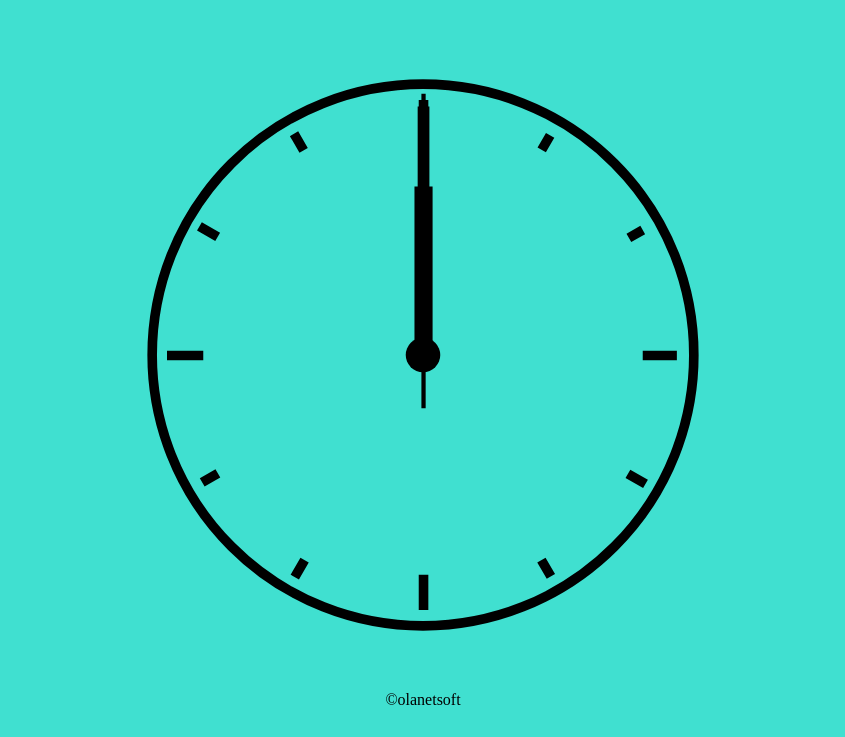
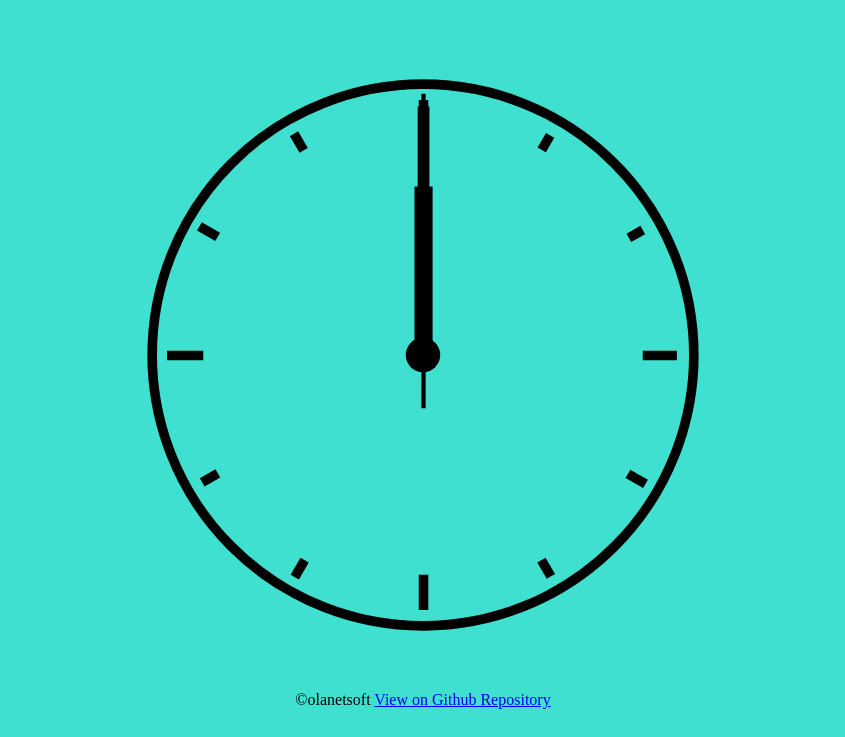
Before and after one commit to Olanetsoft/webclock, a website with bundled scripts: page index.html in a window 1280 px wide. Shown: the part 63-800 px from the top of the page, without its empty margins (217-1062 px from the left). Built offline with nearby package versions, Linux system fonts and the light colour scheme.

Commit message:
FOOTER INCLUDED

```diff
--- a/index.html
+++ b/index.html
@@ -62,7 +62,7 @@
 
 
 <footer>
-    &copy;olanetsoft
+    &copy;olanetsoft <a href="https://github.com/Olanetsoft/webclock.git" target="_blank">View on Github Repository</a>
 </footer>
 </body>
 </html>
```
